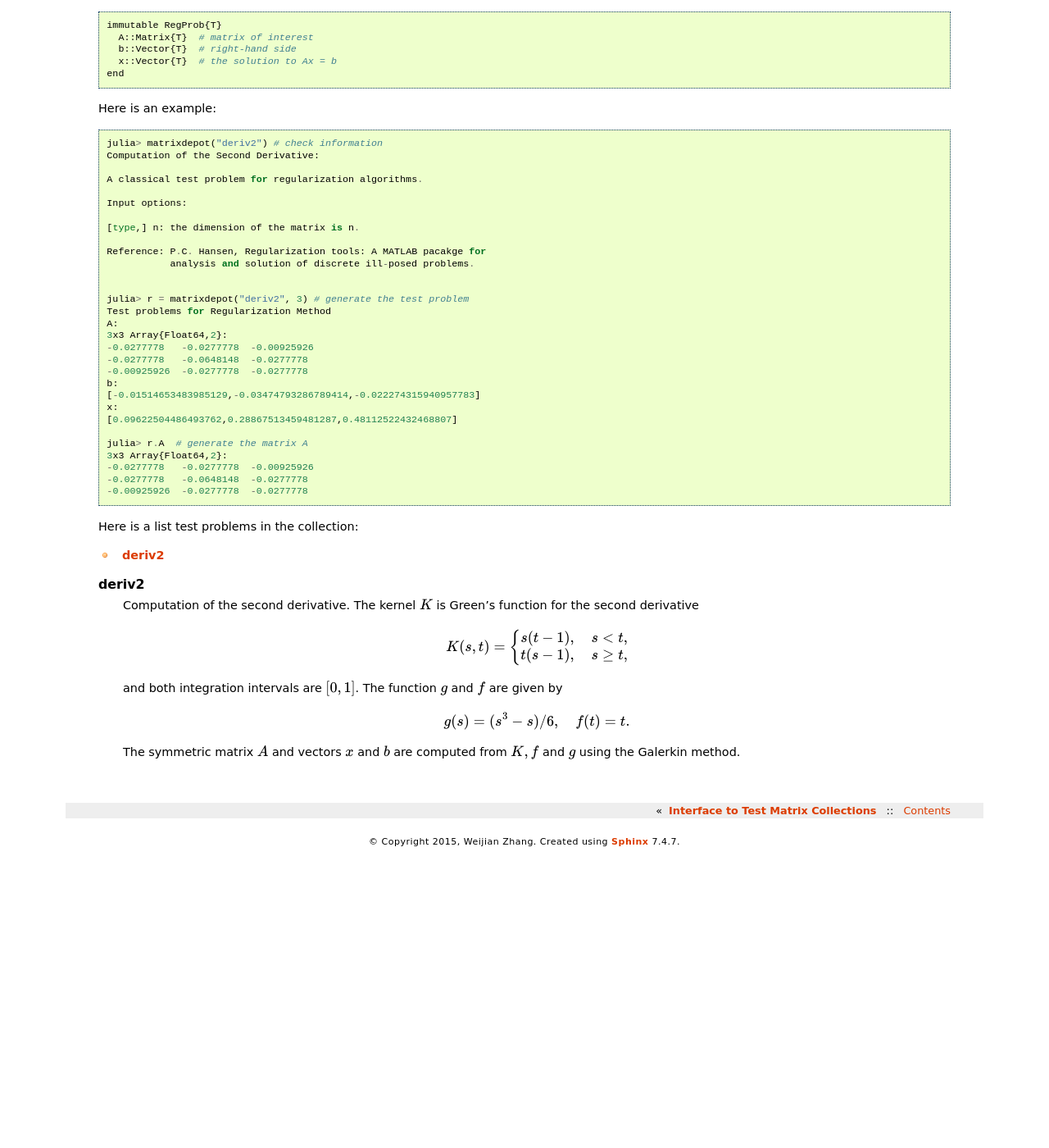
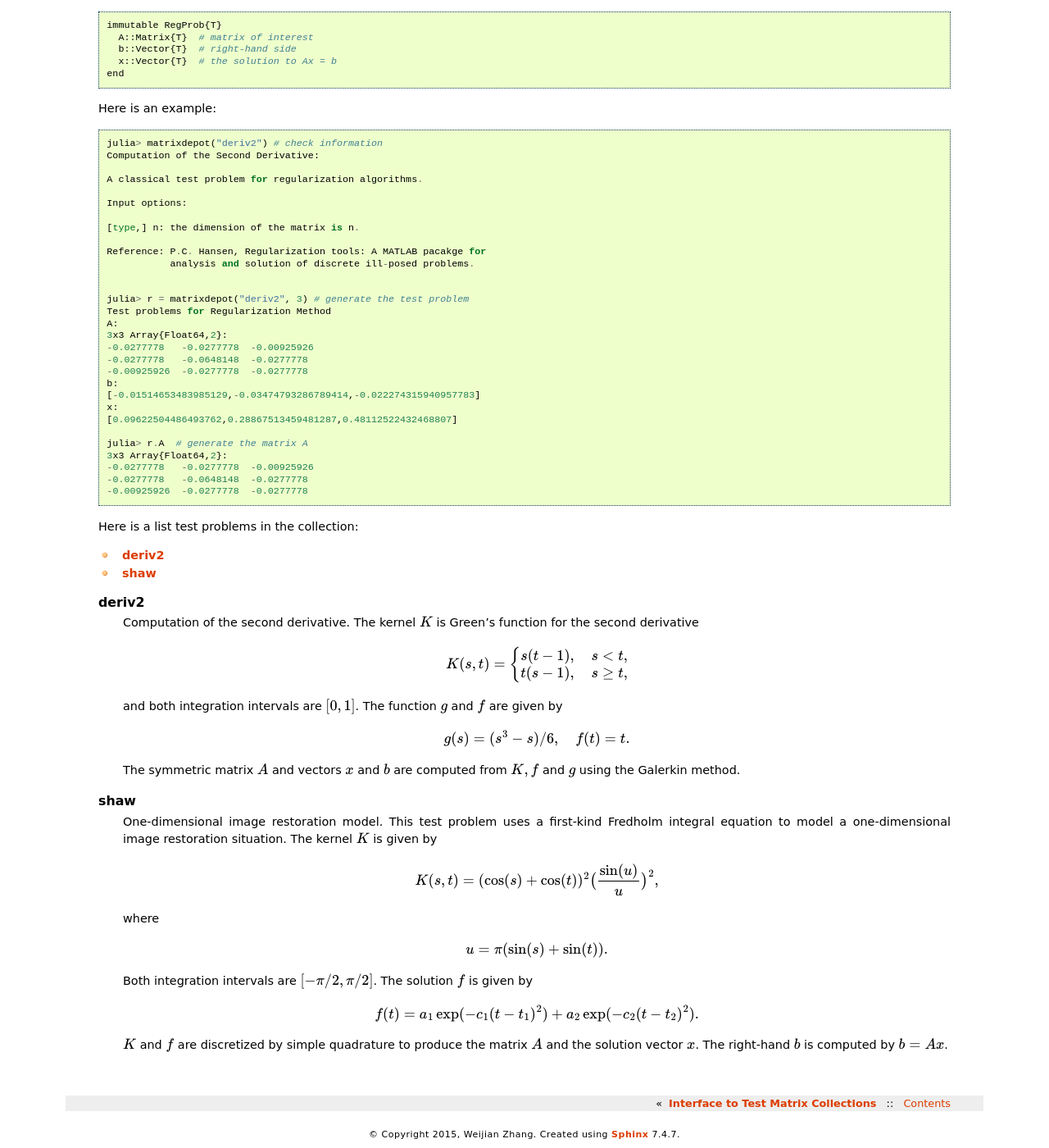
Before and after one commit to JuliaLinearAlgebra/MatrixDepot.jl, a Sphinx documentation site: the page built from doc/regu.rst, in a window 1280 px wide and 1400 px high, scrolled down 426 px. Shown: the whole window at 82% size. Built offline with Sphinx 7.4.7, drawn with Linux system fonts in a browser that asks for light colours; before the commit the page ends 1469 px from its top, so only the background shows below that.

Commit message:
add documentation for test problem shaw

```diff
--- a/doc/regu.rst
+++ b/doc/regu.rst
@@ -67,9 +67,37 @@ Here is an example::
 Here is a list test problems in the collection:
 
 * :term:`deriv2`
+* :term:`shaw`
 
 .. glossary::
    :sorted:
+
+   shaw
+      One-dimensional image restoration model. This test problem
+      uses a first-kind Fredholm integral equation to model a one-dimensional
+      image restoration situation. The kernel :math:`K` is given by
+
+      .. math::
+
+           K(s,t) = (\cos(s)+\cos(t))^2\big(\frac{\sin(u)}{u}\big)^2,
+
+      where
+
+      .. math::
+
+           u = \pi(\sin(s) + \sin(t)).
+
+      Both integration intervals are :math:`[-\pi/2, \pi/2]`. The solution
+      :math:`f` is given by
+
+      .. math::
+
+           f(t) = a_1 \exp(-c_1(t-t_1)^2) + a_2 \exp(-c_2(t-t_2)^2).
+
+      :math:`K` and :math:`f` are discretized by simple quadrature to
+      produce the matrix :math:`A` and the solution vector :math:`x`.
+      The right-hand :math:`b` is computed by :math:`b=Ax`.
+
 
    deriv2
       Computation of the second derivative. The kernel :math:`K`
```
